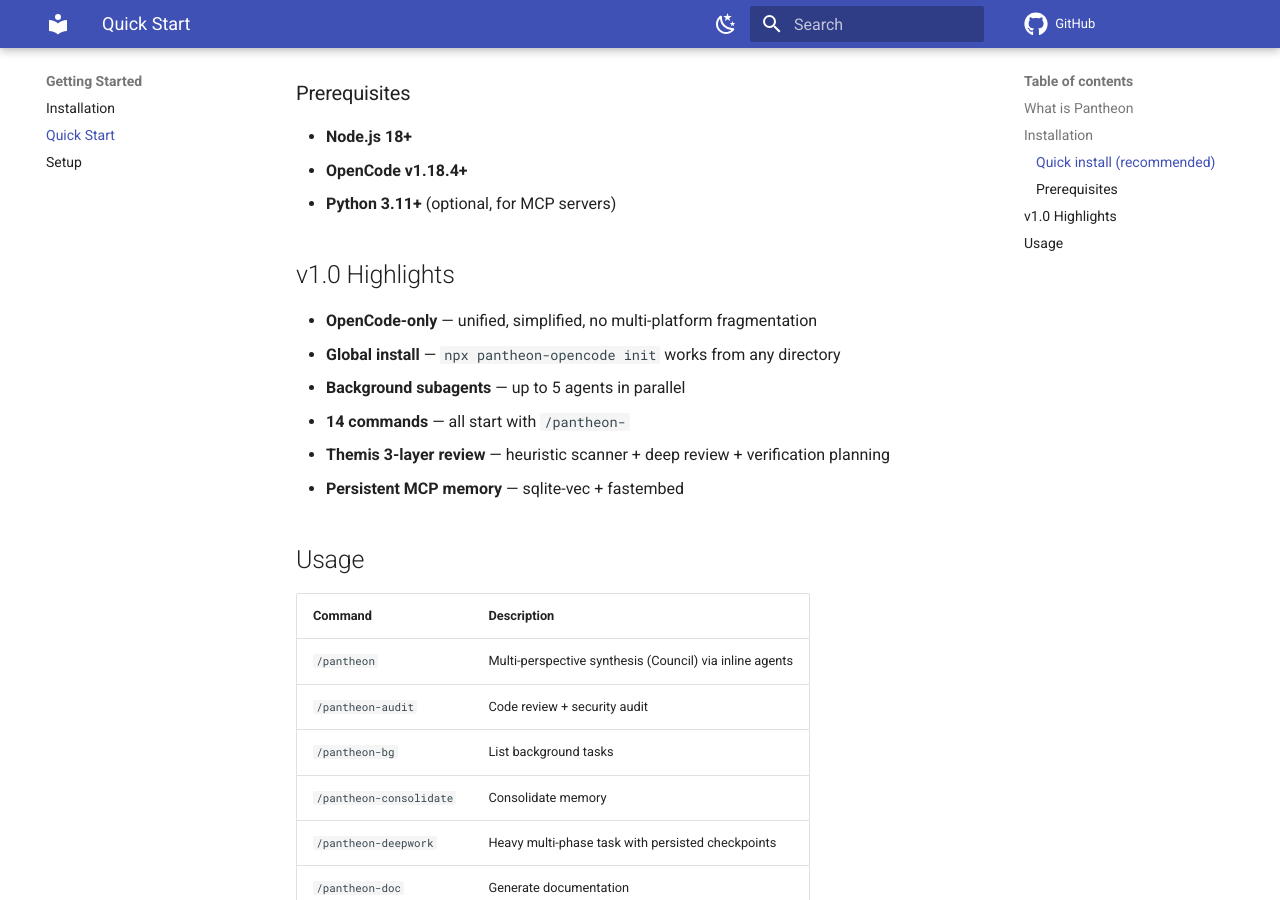
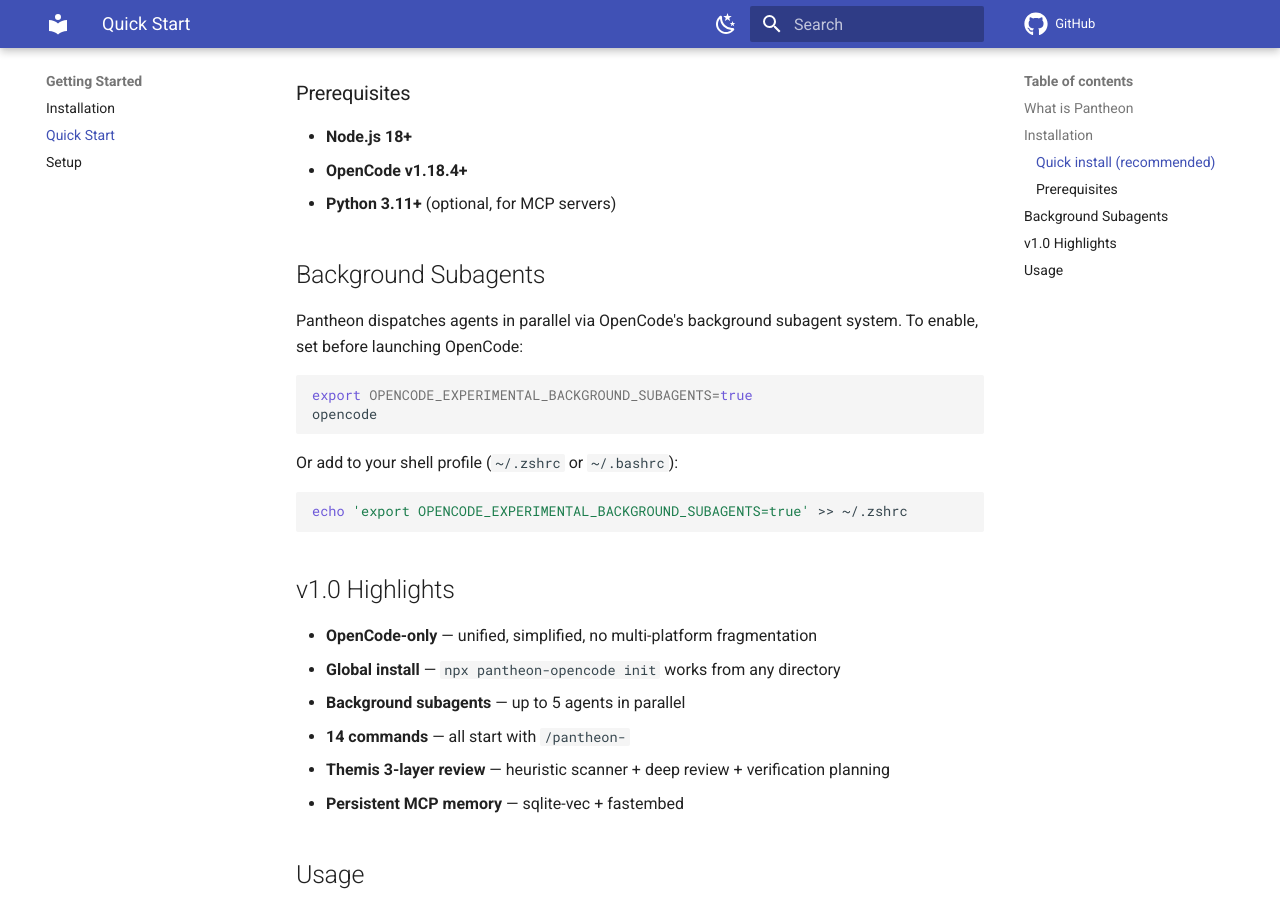
Before and after one commit to ils15/pantheon-opencode, an MkDocs documentation site: the page built from docs/QUICKSTART.md, in a window 1280 px wide and 900 px high, scrolled down 726 px. Built offline with MkDocs 1.6.1 and Material for MkDocs 9.7.7, drawn with Linux system fonts in a browser that asks for light colours; comment, search, counter and statistics services are not loaded; the version menu is left out.

Commit message:
docs: add background subagents note to QUICKSTART.md

````diff
--- a/docs/QUICKSTART.md
+++ b/docs/QUICKSTART.md
@@ -31,6 +31,22 @@
 - **OpenCode v1.18.4+**
 - **Python 3.11+** (optional, for MCP servers)
 
+
+## Background Subagents
+
+Pantheon dispatches agents in parallel via OpenCode's background subagent system.
+To enable, set before launching OpenCode:
+
+```bash
+export OPENCODE_EXPERIMENTAL_BACKGROUND_SUBAGENTS=true
+opencode
+```
+
+Or add to your shell profile (`~/.zshrc` or `~/.bashrc`):
+```bash
+echo 'export OPENCODE_EXPERIMENTAL_BACKGROUND_SUBAGENTS=true' >> ~/.zshrc
+```
+
 ## v1.0 Highlights
 
 - **OpenCode-only** — unified, simplified, no multi-platform fragmentation
````
